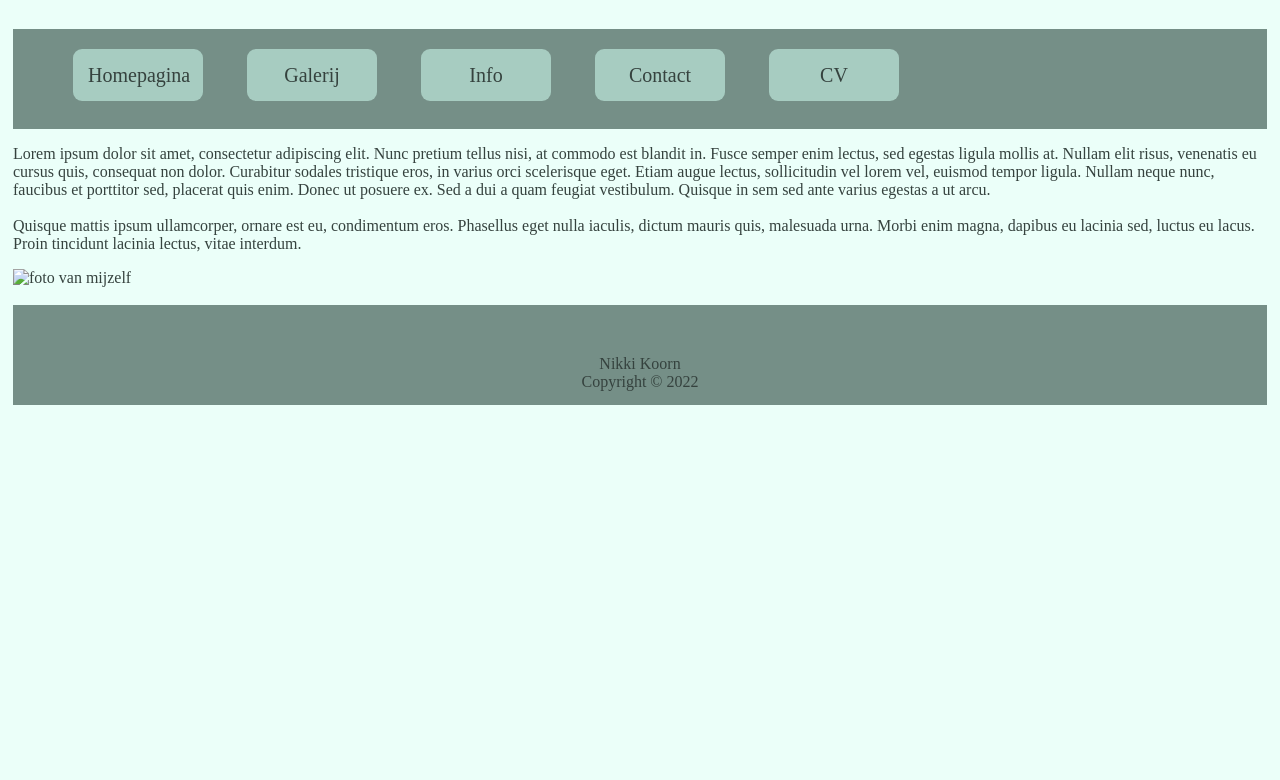
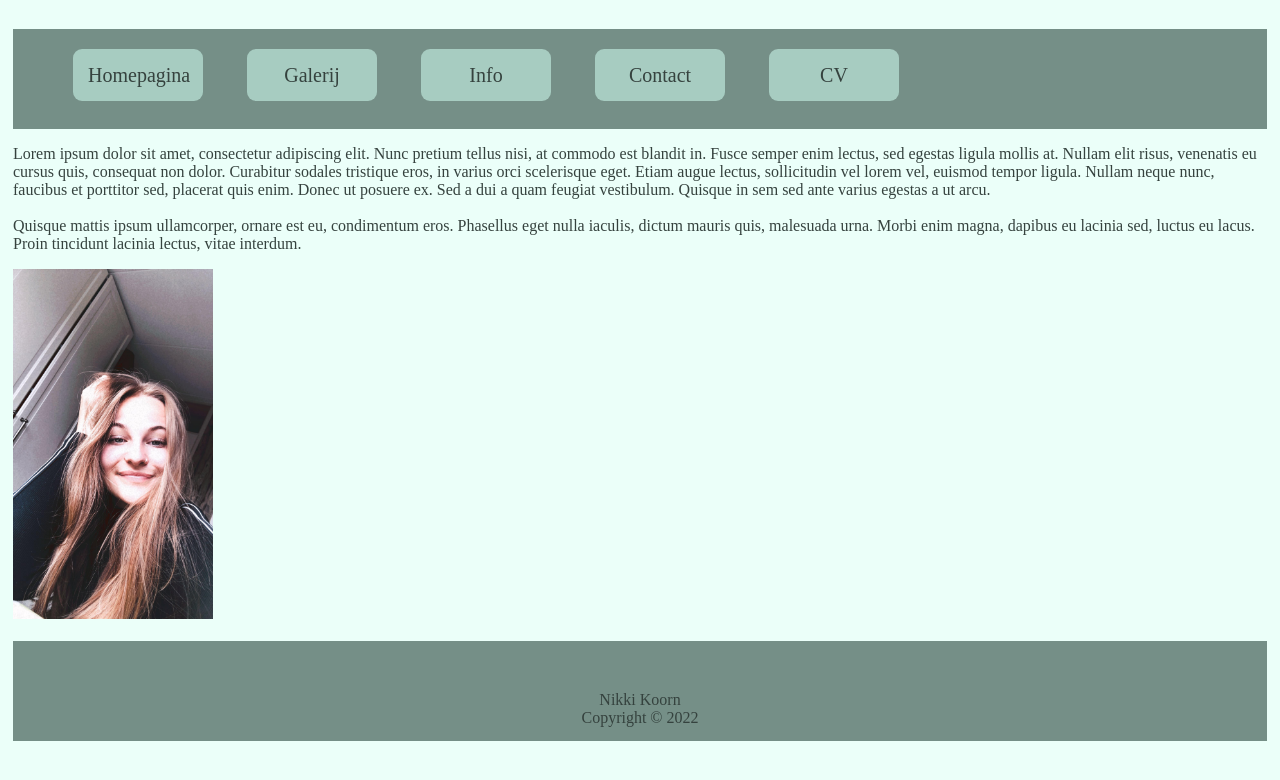
Before and after one commit to NikkiKoorn/huiswerkles15, a plain HTML site: page index.html in a window 1280 px wide. Drawn offline with Linux system fonts and the light colour scheme.

Commit message:
Update index.html

```diff
--- a/index.html
+++ b/index.html
@@ -17,7 +17,7 @@
     </header>
     <p>Lorem ipsum dolor sit amet, consectetur adipiscing elit. Nunc pretium tellus nisi, at commodo est blandit in. Fusce semper enim lectus, sed egestas ligula mollis at. Nullam elit risus, venenatis eu cursus quis, consequat non dolor. Curabitur sodales tristique eros, in varius orci scelerisque eget. Etiam augue lectus, sollicitudin vel lorem vel, euismod tempor ligula. Nullam neque nunc, faucibus et porttitor sed, placerat quis enim. Donec ut posuere ex. Sed a dui a quam feugiat vestibulum. Quisque in sem sed ante varius egestas a ut arcu.<br><br> Quisque mattis ipsum ullamcorper, ornare est eu, condimentum eros. Phasellus eget nulla iaculis, dictum mauris quis, malesuada urna. Morbi enim magna, dapibus eu lacinia sed, luctus eu lacus. Proin tincidunt lacinia lectus, vitae interdum.</p>
     <div>
-      <img src="afbeeldingen/nikki.jpg" alt="foto van mijzelf">
+      <img src="nikki.jpg" alt="foto van mijzelf">
       <br><br>
     </div>
     <footer>Nikki Koorn<br>Copyright © 2022</footer>
```
